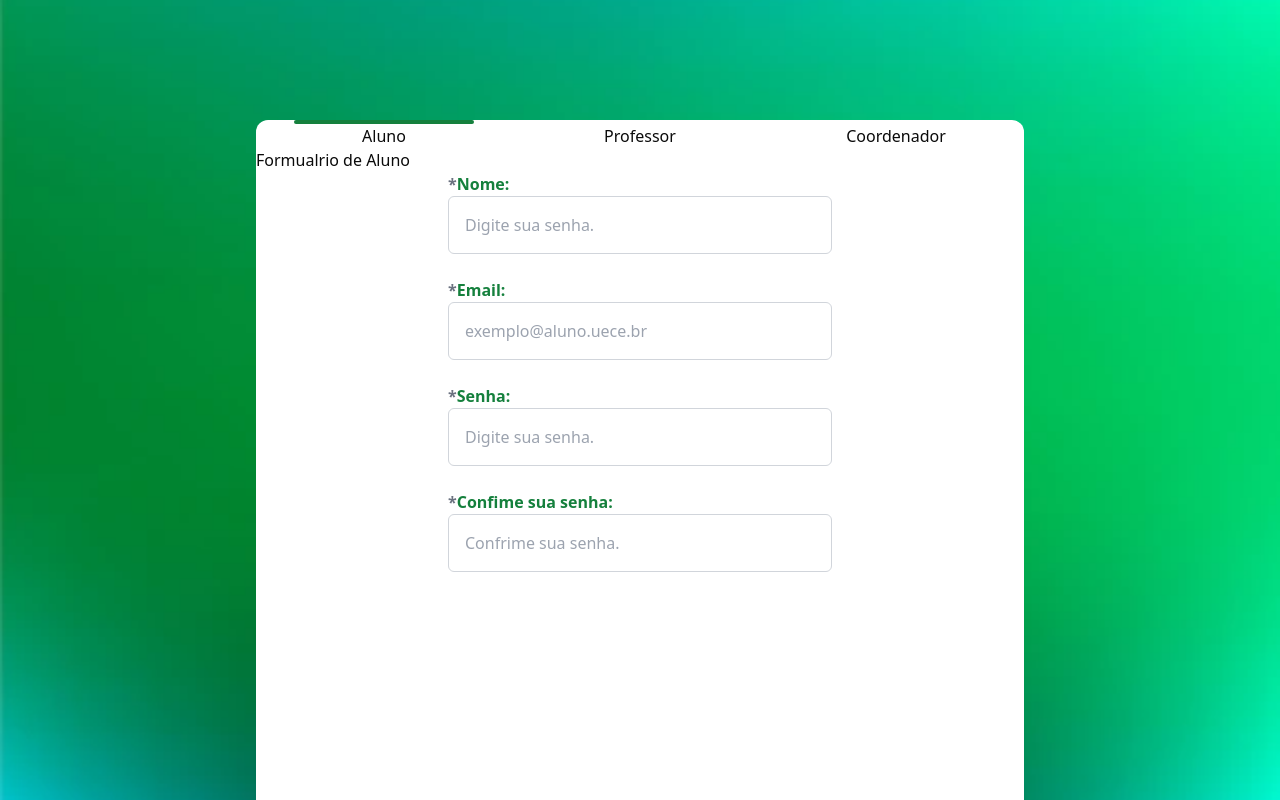
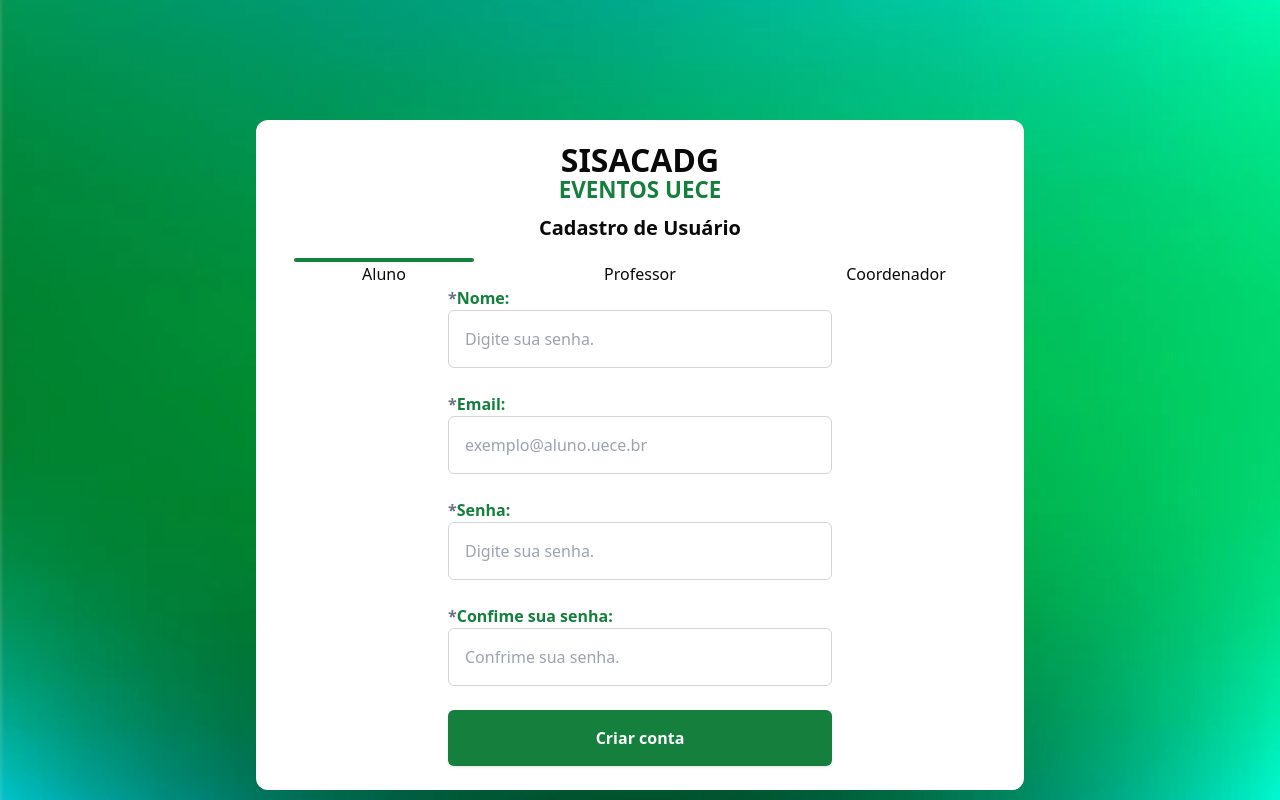
Before and after one commit to SisGeHC-2-0/-SisGeHC-front-end, a Next.js app: page /cadastro in a window 1280 px wide. Built offline with nearby package versions, Linux system fonts and the light colour scheme.

Commit message:
Layout improvements

```diff
--- a/src/app/cadastro/forms/aluno.tsx
+++ b/src/app/cadastro/forms/aluno.tsx
@@ -2,6 +2,13 @@
 
 import { FieldValues, useForm } from "react-hook-form"
 import InputFormField from "./inputFormField";
+import { Button } from "@/components/ui/button";
+import { z } from "zod";
+
+
+const AlunoFormData = z.object({
+    name: z.string()
+});
 
 export default function AlunoForms () {
     const {register,
@@ -15,9 +22,6 @@ export default function AlunoForms () {
 
     errors.email
     return <div>
-
-        Formualrio de Aluno
-
         <form onSubmit={handleSubmit(onSubmit)} className="w-[100%] flex justify-center items-center">
 
             <div className="w-[50%] flex flex-col gap-[1.5rem]">
@@ -53,6 +57,15 @@ export default function AlunoForms () {
                     type="password"
                     register={register}
                 />
+                <Button
+                    variant="default"
+                    onClick={() =>
+                        {}
+                    }
+                    className="h-[7vh] bg-green-700 font-bold text-md"
+                    >
+                        Criar conta
+                </Button>
             </div>
 
 
--- a/src/app/cadastro/forms/coordenador.tsx
+++ b/src/app/cadastro/forms/coordenador.tsx
@@ -15,9 +15,6 @@ export default function CoordenadorForms () {
 
     errors.email
     return <div>
-
-        formulario de coordenador
-
         <form onSubmit={handleSubmit(onSubmit)} className="w-[100%] flex justify-center items-center">
 
             <div className="w-[50%] flex flex-col gap-[1.5rem]">
--- a/src/app/cadastro/page.tsx
+++ b/src/app/cadastro/page.tsx
@@ -3,21 +3,29 @@ import { SelectMenuPage } from "@/components/selectMenuPage";
 import {AlunoForms} from "./forms/aluno";
 import CoordenadorForms from "./forms/coordenador";
 import ProfessorForms from "./forms/professor";
+import Logo from "@/components/logo";
 
 
 export default function Cadastro()
 {
     return (
         <div className="w-full h-screen flex justify-center overflow-scroll">
-            <CorePanel className="w-[60%] h-[120%] my-[15vh]">
 
-            <SelectMenuPage pages={[
-                {name : "Aluno", content: <AlunoForms/>},
-                {name : "Professor", content: <ProfessorForms/>},
-                {name : "Coordenador", content: <CoordenadorForms/>},
+            <CorePanel className="w-[60%] my-[15vh] pb-[3vh]">
 
-                ]}/>
+                <div className="w-[100%] flex flex-col justify-center items-center my-[2vh] gap-[1vh]">
 
+                <Logo/>
+                <h2 className="font-bold text-xl">Cadastro de Usuário</h2>
+
+                </div>
+
+                <SelectMenuPage pages={[
+                    {name : "Aluno", content: <AlunoForms/>},
+                    {name : "Professor", content: <ProfessorForms/>},
+                    {name : "Coordenador", content: <CoordenadorForms/>},
+                    // {name : "BOSTA", content: <CoordenadorForms/>},
+                    ]}/>
             </CorePanel>
         </div>
     );
--- a/src/components/corePanel/index.tsx
+++ b/src/components/corePanel/index.tsx
@@ -10,7 +10,7 @@ const CorePanel = (props : HTMLProps<HTMLDivElement>) => {
 
     return (
         <div
-        className={ "bg-white rounded-xl shadow-l " + className }
+        className={ "bg-white rounded-xl shadow-l h-fit " + className }
         {...rest}>
             {props.children}
         </div>
--- /dev/null
+++ b/src/components/logo/index.tsx
@@ -0,0 +1,9 @@
+export default function Logo()
+{
+    return <div className="flex flex-col items-center justify-center">
+
+        <h1 className="font-bold text-[2rem] mb-[-0.7rem] ">SISACADG</h1>
+        <h1 className="font-bold text-[1.4rem]  text-green-700">EVENTOS UECE</h1>
+
+    </div>
+}
--- a/src/components/selectMenuPage/index.tsx
+++ b/src/components/selectMenuPage/index.tsx
@@ -1,7 +1,7 @@
 'use client'
 
-import { List } from "postcss/lib/list";
-import { FC, JSX, ReactNode, useState } from "react";
+import { JSX, useState } from "react";
+import { z } from 'zod';
 
 export interface Empty {};
 
```
